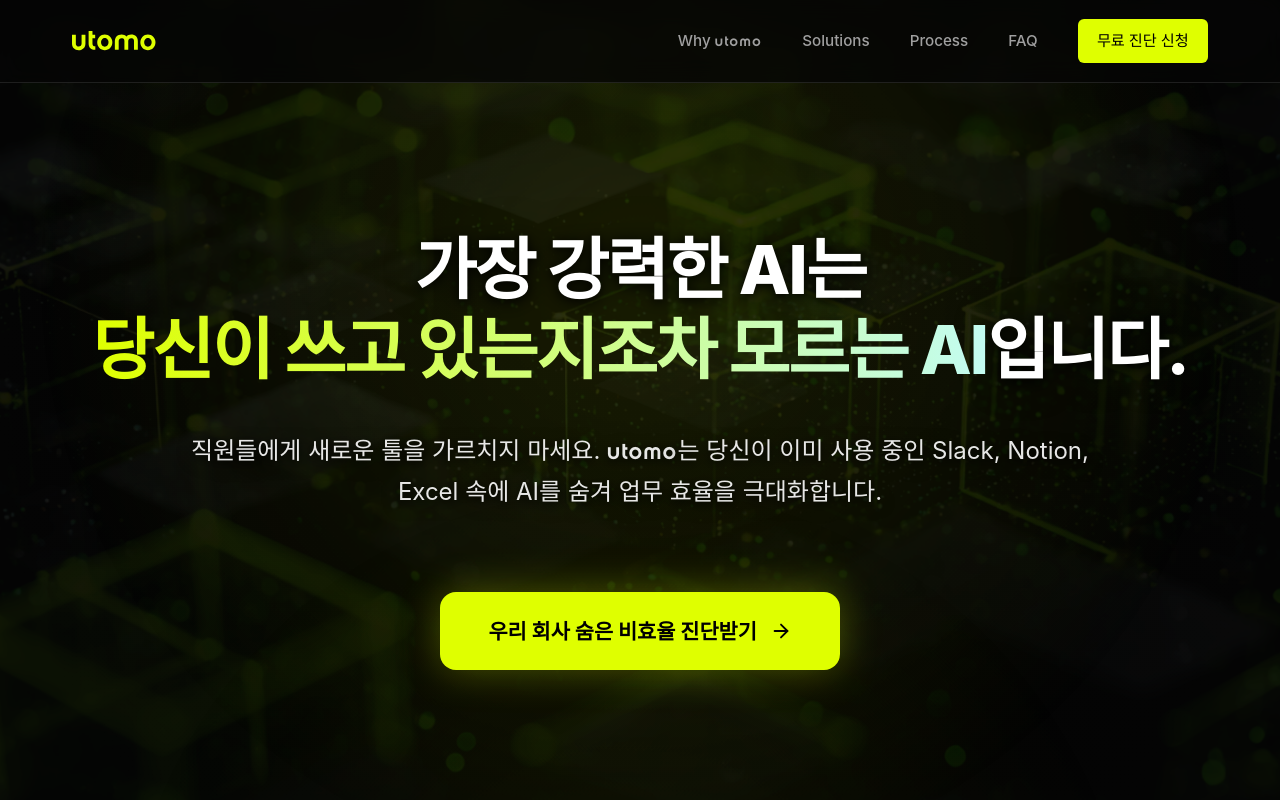
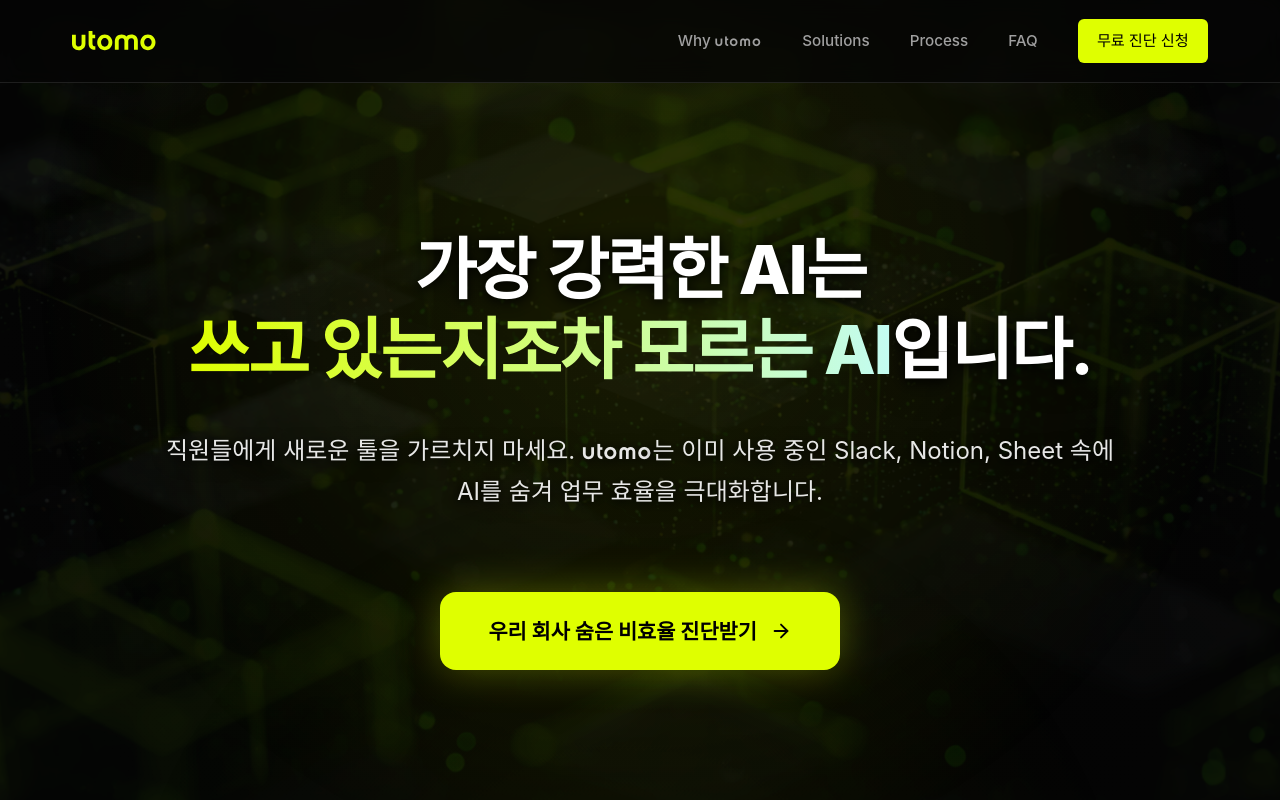
Before and after one commit to jinmoo-park/utomo_web, a React (Vite) app: page / in a window 1280 px wide. Shown: the top 800 px of the page. Built offline with nearby package versions, Linux system fonts and the light colour scheme; a web font is replaced by a local one.

Commit message:
Update App.tsx component

```diff
--- a/src/App.tsx
+++ b/src/App.tsx
@@ -155,10 +155,10 @@ function App() {
                     <div className="container hero-content-overlay">
                         <h1 className="hero-title">
                             가장 강력한 AI는
-                            <span className="accent-text"> 당신이 쓰고 있는지조차 모르는 AI</span>입니다.
+                            <span className="accent-text"> 쓰고 있는지조차 모르는 AI</span>입니다.
                         </h1>
                         <p className="hero-subtitle">
-                            직원들에게 새로운 툴을 가르치지 마세요. <Utomo />는 당신이 이미 사용 중인 Slack, Notion, Excel 속에 AI를 숨겨 업무 효율을 극대화합니다.
+                            직원들에게 새로운 툴을 가르치지 마세요. <Utomo />는 이미 사용 중인 Slack, Notion, Sheet 속에 AI를 숨겨 업무 효율을 극대화합니다.
                         </p>
                         <div className="hero-actions">
                             <a href="#contact" className="btn-primary">
```
